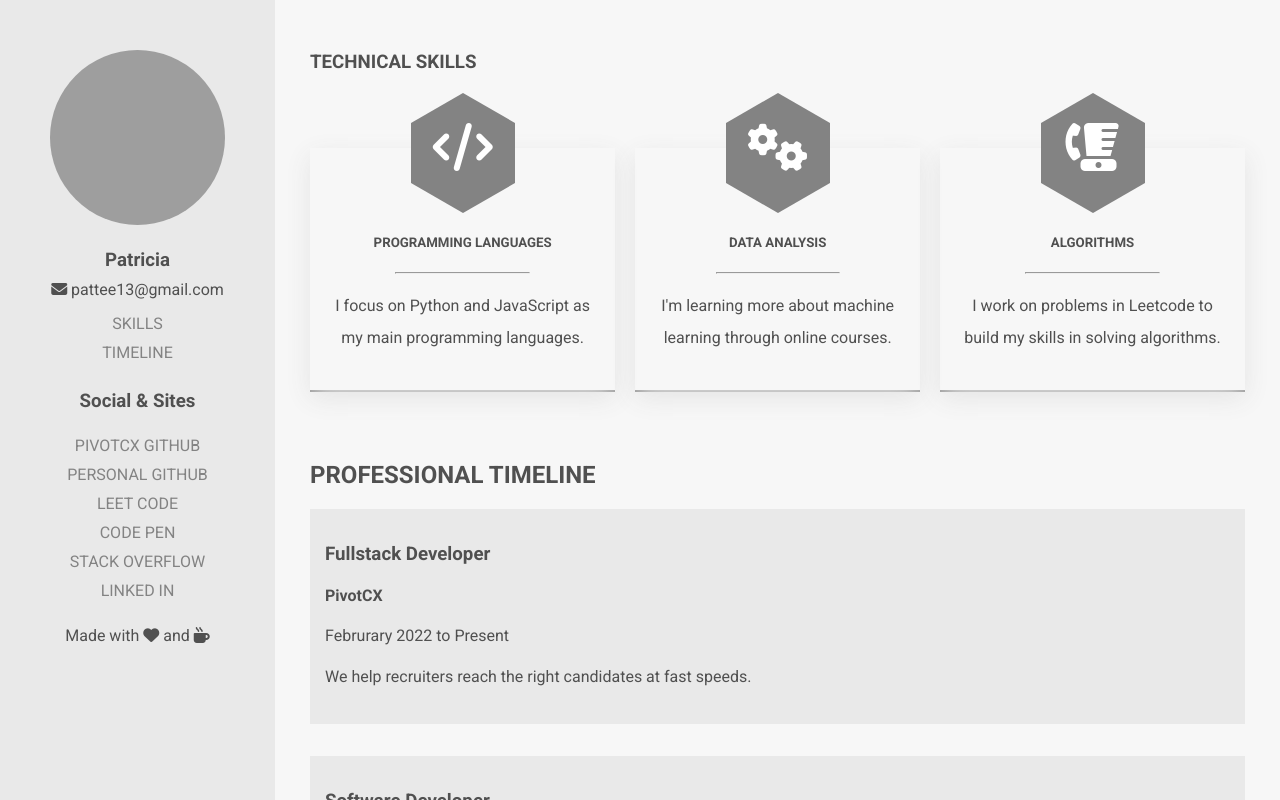
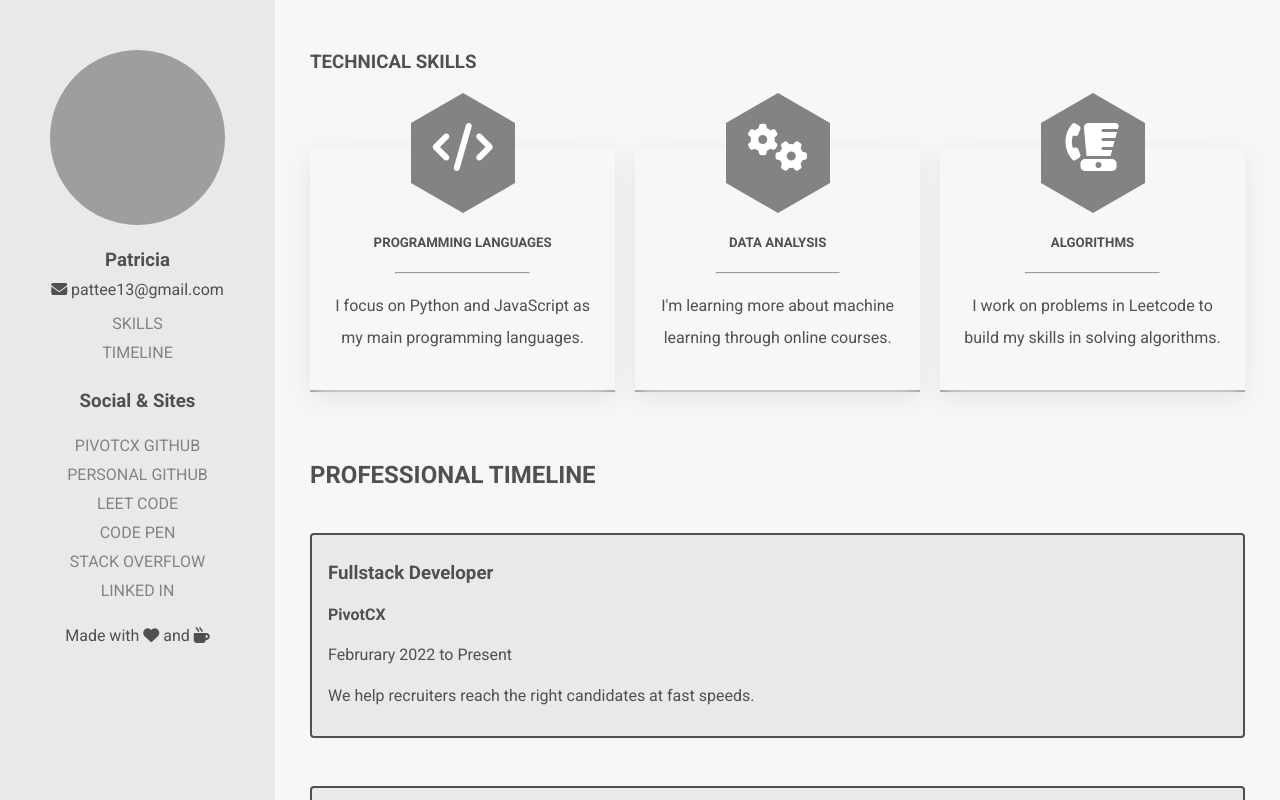
Before and after one commit to haddeeann/patricia.portfolio, a React (Create React App) app: page / in a window 1280 px wide. Shown: the top 800 px of the page. Built offline with nearby package versions, Linux system fonts and the light colour scheme; grey boxes are pictures that could not be loaded.

Commit message:
adding some color on hover

```diff
--- a/public/css/bar.css
+++ b/public/css/bar.css
@@ -18,24 +18,31 @@
 
 .time-box {
     display: flex;
-    margin-bottom: 2em;
-}
-
-.edit-icon {
-    background: #e9e9e9;
-    border-radius: 50%;
-    border: 5px solid #d0d0d0;
-    width: 35px;
-    height: 35px;
-    display: flex;
-    justify-content: center;
-    align-items: center;
+    margin-bottom: 0;
 }
 
 .time-box-inner {
+    position: relative;
+}
+.fade {
     background-color: #e9e9e9;
-    padding: 15px;
-    position: relative;
+    border: 2px solid;
+    border-radius: .25em;
+    font: inherit;
+    padding: .5em 1em;
+    margin-top: 1.5em;
+    margin-bottom: 1.5em;
+    transition: background-color 2s, border 2s;
+}
+
+.fade:hover {
+    background-color: lavender;
+    border: 2px solid indigo;
+    cursor: pointer;
+}
+
+.time-box-inner a {
+    display: block;
 }
 
 .time-box-inner h4 {
--- a/src/components/TimeBox.js
+++ b/src/components/TimeBox.js
@@ -4,7 +4,7 @@ const TimeBox = ({ title, company, time, description, link }) => {
     return (
         <div className='time-box'>
             <div className='time-box-inner'>
-                <a href={link} target='_blank'>
+                <a href={link} target='_blank' className='fade'>
                     <h3 className='title'>{title}</h3>
                     <h4>{company}</h4>
                     <div>{time}</div>
```
